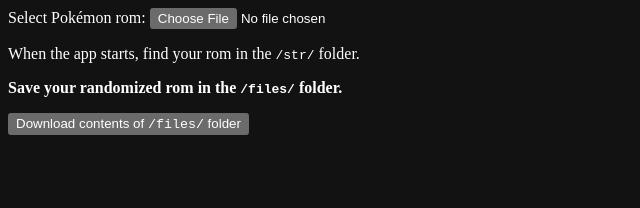
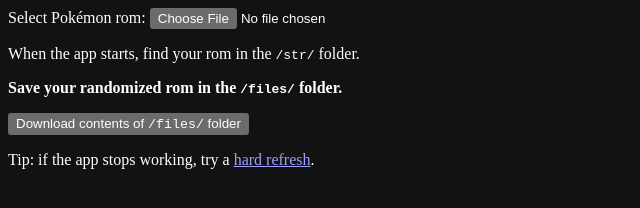
Before and after one commit to Thysbelon/OnlineUniversalPokemonRandomizer, a plain HTML site: page index.html in a window 1280 px wide. Shown: the whole page, without its empty margins (0-640 px from the left). Drawn offline with Linux system fonts and the light colour scheme.

Commit message:
Suggest hard refreshing if the app breaks

```diff
--- a/index.html
+++ b/index.html
@@ -13,6 +13,7 @@
 <p>When the app starts, find your rom in the <code>/str/</code> folder.
 <p><strong>Save your randomized rom in the <code>/files/</code> folder.</strong>
 <p><button id=save>Download contents of <code>/files/</code> folder</button>
+<p>Tip: if the app stops working, try a <a href=https://www.howtogeek.com/672607/how-to-hard-refresh-your-web-browser-to-bypass-your-cache/ target=_blank>hard refresh</a>.
 <script>
 const rompicker=document.getElementById("rompicker")
 rompicker.addEventListener('change', addFileToVFSandStart);
```
